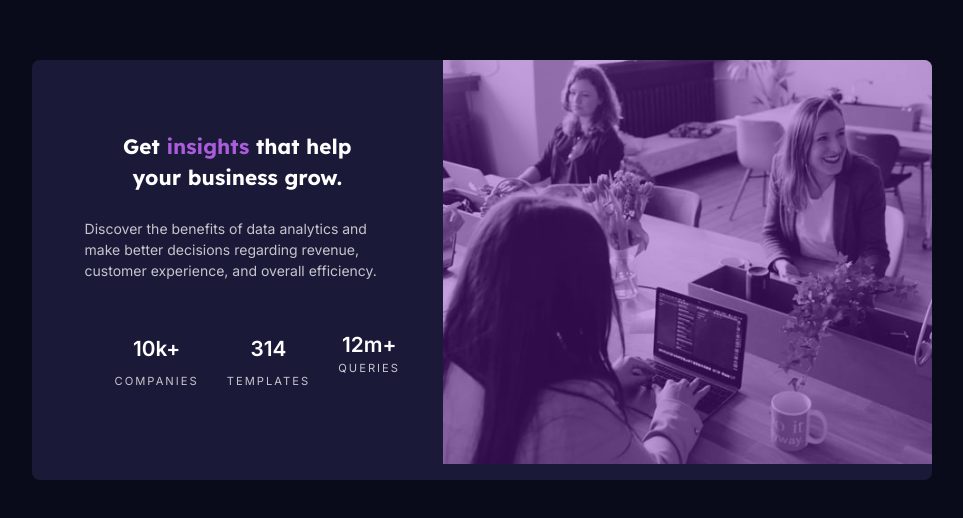
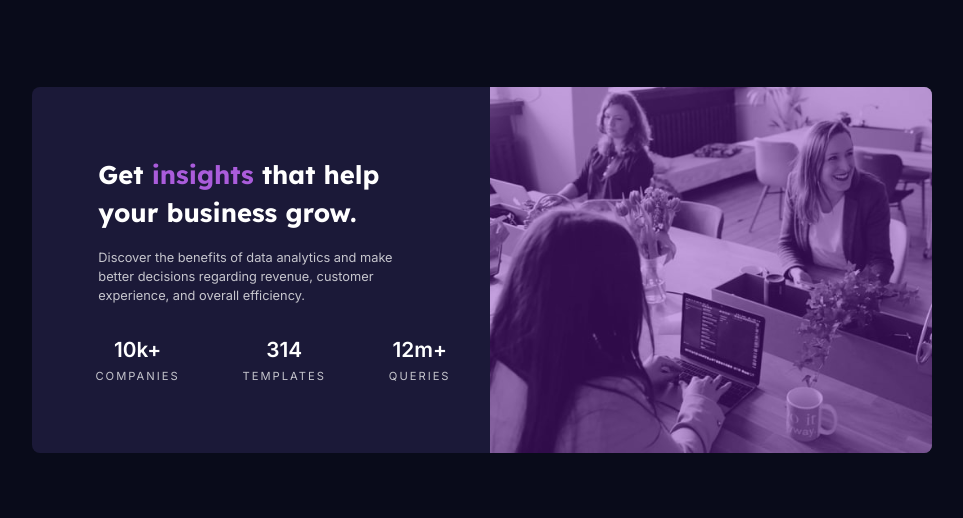
Before and after one commit to Ridwan10000/stats-preview-card, a plain HTML site: page index.html in a window 1280 px wide. Shown: the part 130-648 px from the top of the page, without its empty margins (158-1121 px from the left). Drawn offline with Linux system fonts and the light colour scheme.

Commit message:
Update style.css

```diff
--- a/style.css
+++ b/style.css
@@ -94,15 +94,16 @@
     color:var(--clr-main-paragraph-stats);
   }
   .stats{
-    list-style: none;
+    display: flex;
+    flex-direction: column;
+    gap:1rem;
   }
   .stats li{
     display: flex;
     flex-direction: column;
-    gap:0.001rem;
+    gap:0.2rem;
     justify-content: space-around;
     align-items: center;
-    margin-bottom: 0.875rem;
   }
   .stats li:last-child{
     margin-bottom: 2rem;
@@ -120,32 +121,50 @@
     color:var(--clr-main-paragraph-stats);
   }
 
-  @media screen and (min-width:600px){
+  @media screen and (min-width:1078px){
     .container{
-        flex-direction: row-reverse;
+        display:grid;
+        grid-template-columns: 1fr 1fr;
+        grid-column-gap:1rem;
         max-width:900px;
 
-    }
-    .text{
-        padding:0.9rem;
-        width:50%;
-    }
-    .heading{
+      }
+      .image{
+        grid-column: 2 / 3;
+      }
+
+      img{
+        width: 100%;
+        height: 100%;
+      }
+      .text{
+        grid-column:1 / 2;
+        grid-row:1 / 2;
+        text-align: left;
+      }
+      .heading{
+        font-size: 1.6rem;
+        margin-bottom: 1rem;
+      }
+      .description{
+        font-size: 0.8rem;
+        margin-bottom: 1.8rem;
         width: 70%;
-        margin-bottom: 1.5rem;
-    }
-    .description{
-        margin-bottom: 3rem;
-        text-align: left;
+      }
+      .stats{
+        flex-direction: row;
+        justify-content:space-around ;
+        align-items: center;
+      }
+      .stats li:last-child{
+        margin-bottom: 0;
+      }
+      li{
+        gap:5px;
+      }
+      .image picture{
+        margin-bottom: 0rem;
+        position: relative;
     }
 
-    img {
-
-    }
-    .stats{
-        display: flex;
-        flex-direction: row;
-        justify-content: space-evenly;
-
-    }
   }
```
